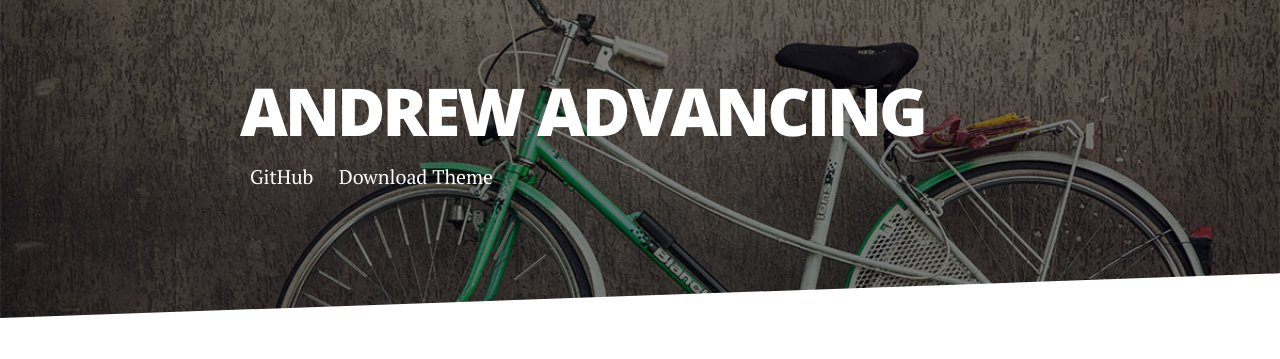
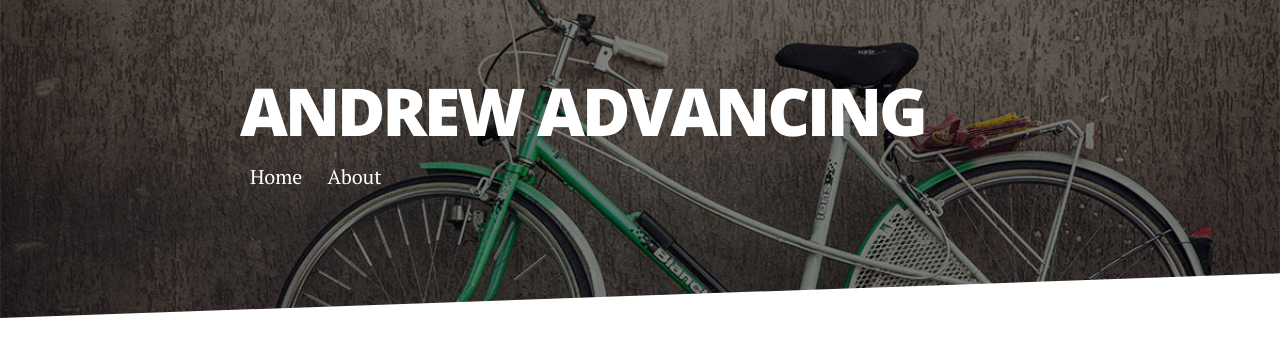
Before and after one commit to AndrewEveld/csci340blog, a Jekyll site: the page built from _posts/2019-09-17-introduction-post.markdown, in a window 1280 px wide. Shown: the top 359 px of the page. Built offline with Jekyll 4.4.1, drawn with Linux system fonts in a browser that asks for light colours; nearby versions of some CDN libraries.

Commit message:
Change header.html links to about and home

```diff
--- a/_includes/header.html
+++ b/_includes/header.html
@@ -8,8 +8,8 @@
                      <a href="{{ link.url | prepend: site.baseurl }}">{{ link.title }}</a>
                  </li>
                  {% endfor %}
-                 <li> <a href="https://github.com/brianmaierjr/long-haul" target="_blank">GitHub</a></li>
-                 <li><a href="https://github.com/brianmaierjr/long-haul/archive/master.zip">Download Theme</a></li>
+                 <li> <a href="http://andreweveld.github.io/csci340blog" target="_blank">Home</a></li>
+                 <li><a href="http://andreweveld.github.io/csci340blog">About</a></li>
              </ul>
          </nav>
      </div>
```
